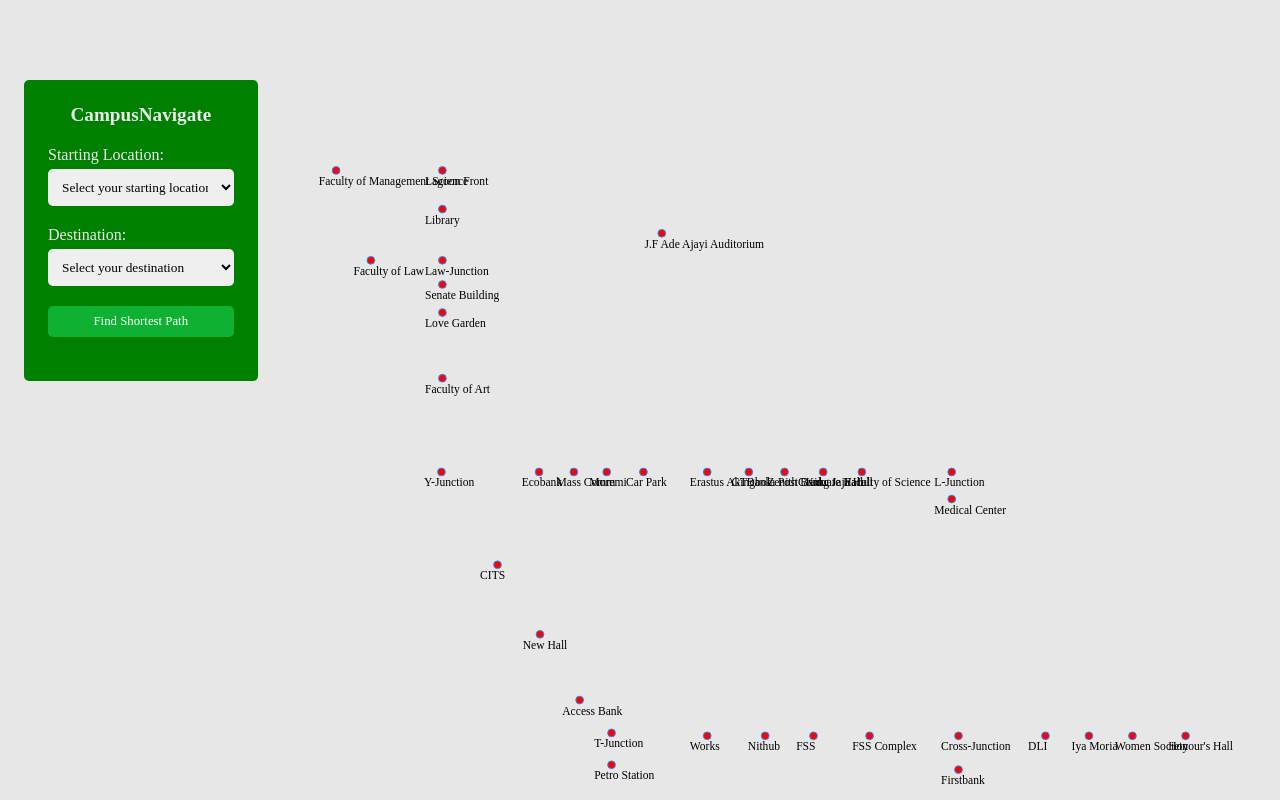
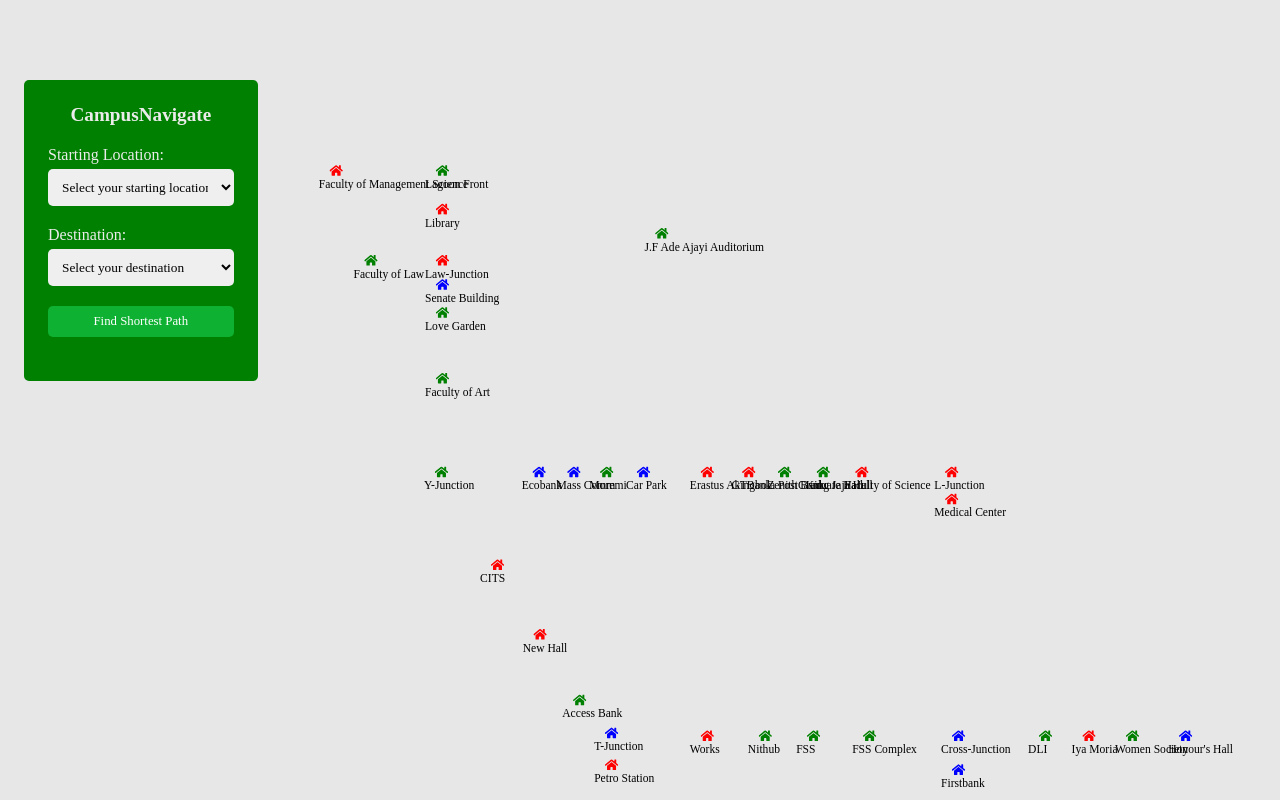
Before and after one commit to peekaycee/campus-navigate, a React (Vite) app in the folder unilag-roadmap/: page / in a window 1280 px wide. Shown: the top 800 px of the page. Built offline with nearby package versions, Linux system fonts and the light colour scheme.

Commit message:
updated icons on UI

```diff
--- a/unilag-roadmap/src/components/graph/Graph.tsx
+++ b/unilag-roadmap/src/components/graph/Graph.tsx
@@ -4,9 +4,15 @@ import graph from './GraphNodes';
 import graphModel from './GraphModel';
 import locationCoordinates from './Cordinates';
 import { printShortestPaths, drawPaths } from './Paths';
-import { FaMapMarkerAlt } from 'react-icons/fa';
+import { FaMapMarkerAlt, FaHome } from 'react-icons/fa';
 
 const locations = Object.keys(graph);
+
+// Function to generate random colors
+const getRandomColor = () => {
+  const colors = ['red', 'blue', 'green'];
+  return colors[Math.floor(Math.random() * colors.length)];
+};
 
 const CampusNavigation: React.FC = () => {
   const [start, setStart] = useState<string>('');
@@ -120,6 +126,7 @@ const CampusNavigation: React.FC = () => {
         <svg width='100%' height='600' viewBox={'0 0 1000 600'}>
           {Object.keys(locationCoordinates).map((location) => {
             const { x, y } = locationCoordinates[location];
+            const randomColor = getRandomColor(); // Get a random color for each location
             return (
               <React.Fragment key={location}>
                 {/* Render dynamic location icons */}
@@ -138,14 +145,19 @@ const CampusNavigation: React.FC = () => {
                 <circle
                   cx={x}
                   cy={y}
-                  r={4}
-                  fill='red'
-                  stroke='dodgerblue'
-                  strokeWidth={1}
+                  r={0}
+                  // fill='red'
+                  // stroke='yellow'
+                  // strokeWidth={1}
                 />
 
+                {/* Render house icon with random color for each location */}
+                <foreignObject x={x - 7} y={y - 7} width={30} height={30}>
+                  <FaHome style={{ fontSize: '8px', color: randomColor }} />
+                </foreignObject>
+
                 {/* Render text beside the circle */}
-                <text x={x - 18} y={y + 15} fontSize='12' fill='black'>
+                <text x={x - 18} y={y + 18} fontSize='12' fill='black'>
                   {location}
                 </text>
               </React.Fragment>
```
Also changed, not shown: 1 other file (tests, documents, lock files or other folders).
